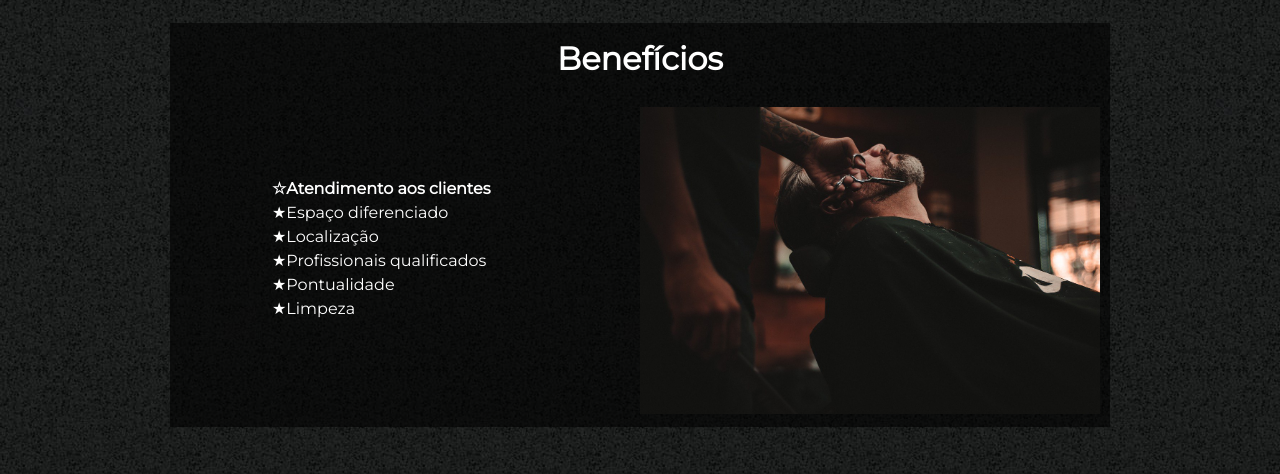
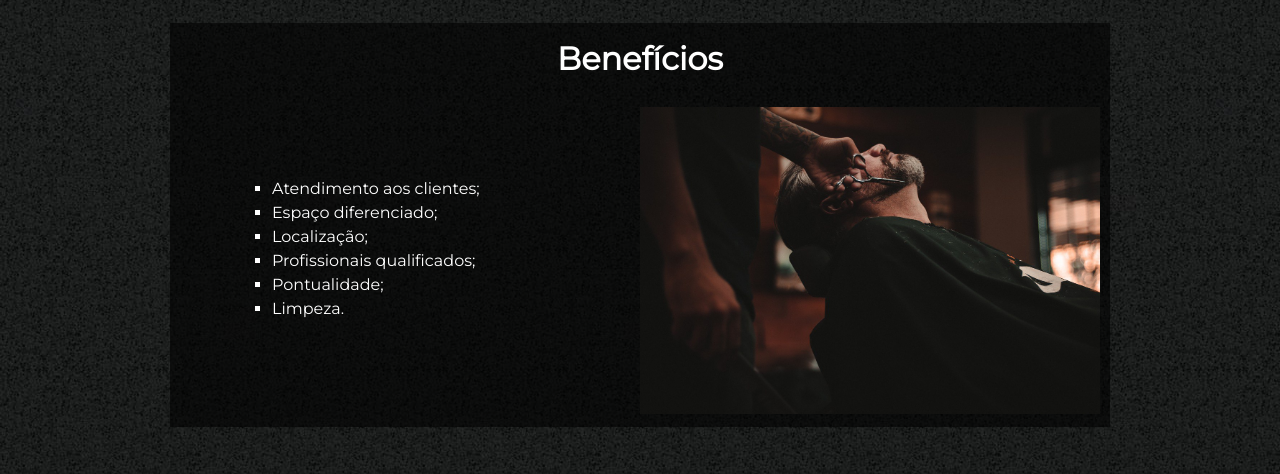
Before and after one commit to LP-Ramos/BarbeariaAlura-OracleNextEducation, a plain HTML site: page index.html in a window 1280 px wide. Shown: the part 1485-1959 px from the top of the page. Drawn offline with Linux system fonts and the light colour scheme.

Commit message:
correção na tabela

```diff
--- a/css/style.css
+++ b/css/style.css
@@ -203,16 +203,16 @@ footer div {
     line-height: 1.5em;
 }
 
-.itens:first-child {
-    font-weight: bold;
+.itens {
+    list-style: square;
 }
 
-.itens:first-child::before {
-    content: "☆";
+.itens:nth-child(1n)::after {
+    content: ";";
 }
 
-.itens::before {
-    content: "★";
+.itens:last-child::after {
+    content: ".";
 }
 
 .imagem-beneficios {
@@ -332,11 +332,11 @@ form label, form legend {
 
 table {
     margin: 20px 0 40px;
+    color: white;
 }
 
 thead {
     background: #2e1203;
-    color: white;
     font-weight: bold;
 }
 
@@ -346,7 +346,7 @@ td, th {
 }
 
 td {
-    background: #ffffff3f;
+    background: #7c4f15;
 }
 
 /* CSS responsivo */
```
Also changed, not shown: 1 other file.
